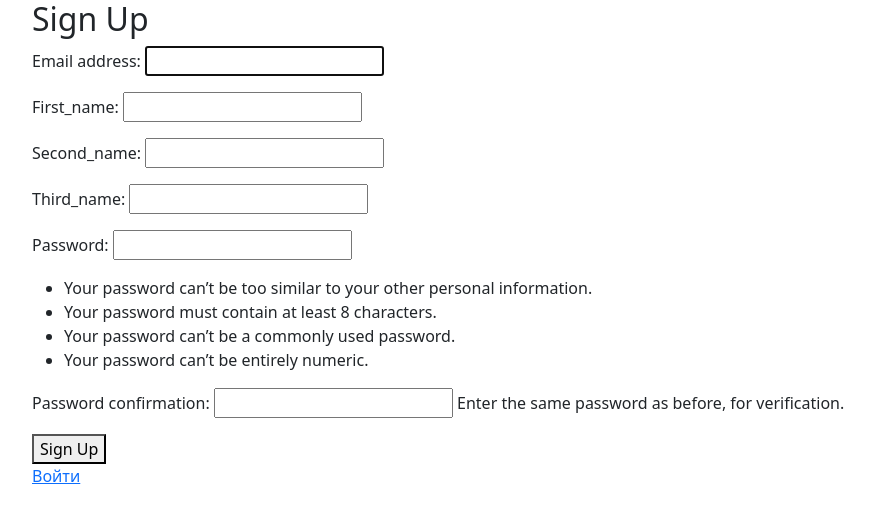
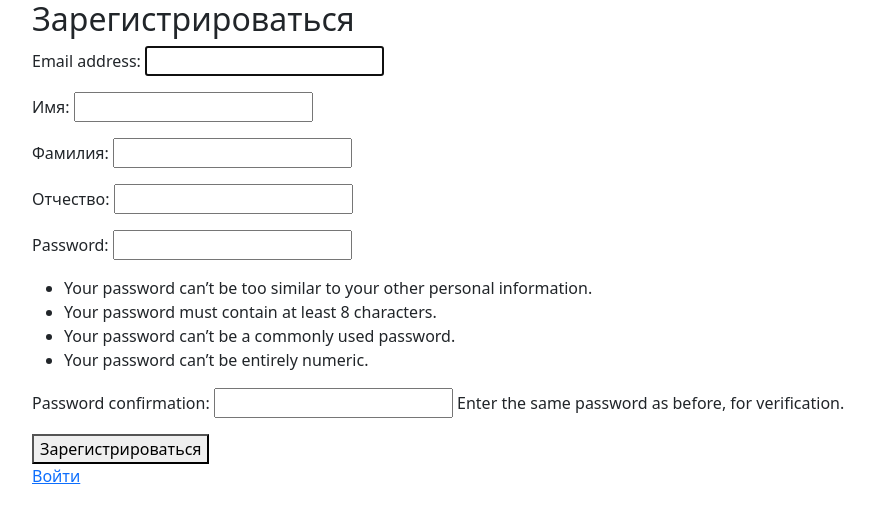
Before and after one commit to denpa16/teamforce, a Django app: page /signup/ in a window 1280 px wide. Shown: the top 523 px of the page, without its empty margins (50-924 px from the left). Run offline with Django 4.2, Linux system fonts and the light colour scheme.

Commit message:
fix language in templates

```diff
--- a/app/account/forms.py
+++ b/app/account/forms.py
@@ -14,7 +14,7 @@ class SignUpForm(UserCreationForm):
 
 class LogInForm(forms.Form):
     email = forms.EmailField()
-    password = forms.CharField(widget=forms.PasswordInput)
+    password = forms.CharField(widget=forms.PasswordInput,  label='Пароль')
 
 
 """class SkillTagChoiceField(ModelChoiceField):
--- a/app/account/models.py
+++ b/app/account/models.py
@@ -8,9 +8,9 @@ from django.conf import settings
 class CustomUser(AbstractUser):
     username = None
     email = models.EmailField("email address", unique=True)
-    first_name = models.CharField('first_name', max_length=50)
-    second_name = models.CharField('second_name', max_length=50)
-    third_name = models.CharField('third_name', max_length=50)
+    first_name = models.CharField('Имя', max_length=50)
+    second_name = models.CharField('Фамилия', max_length=50)
+    third_name = models.CharField('Отчество', max_length=50)
     USERNAME_FIELD = "email" # make the user log in with the email
     REQUIRED_FIELDS = []
 
--- a/app/templates/account/login.html
+++ b/app/templates/account/login.html
@@ -2,13 +2,13 @@
 
 {% block content %}
 {% if error %}
-<p><strong>Invalid email or password.</strong></p>
+<p><strong>Неверный email или пароль</strong></p>
 {% endif %}
 <h2>Log In</h2>
 <form method="post">
   {% csrf_token %}
   {{ form.as_p }}
-  <button type="submit">Log In</button>
+  <button type="submit">Войти</button>
 </form>
 <a href="{% url 'account:signup' %}">Зарегистрироваться</a>
 {% endblock content %}
--- a/app/templates/account/signup.html
+++ b/app/templates/account/signup.html
@@ -1,11 +1,11 @@
 {% extends 'base.html' %}
 
 {% block content %}
-<h2>Sign Up</h2>
+<h2>Зарегистрироваться</h2>
 <form method="post">
   {% csrf_token %}
   {{ form.as_p }}
-  <button type="submit">Sign Up</button>
+  <button type="submit">Зарегистрироваться</button>
 </form>
 <a href="{% url 'account:login' %}">Войти</a>
 {% endblock content %}
```
Also changed, not shown: app/account/migrations/0014_alter_customuser_first_name_and_more.py (added), app/db.sqlite3.
